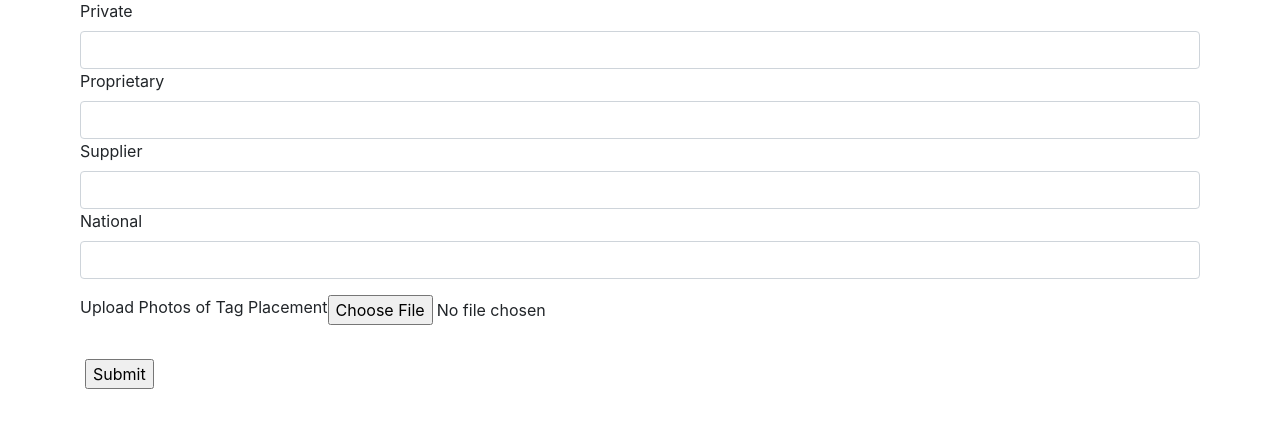
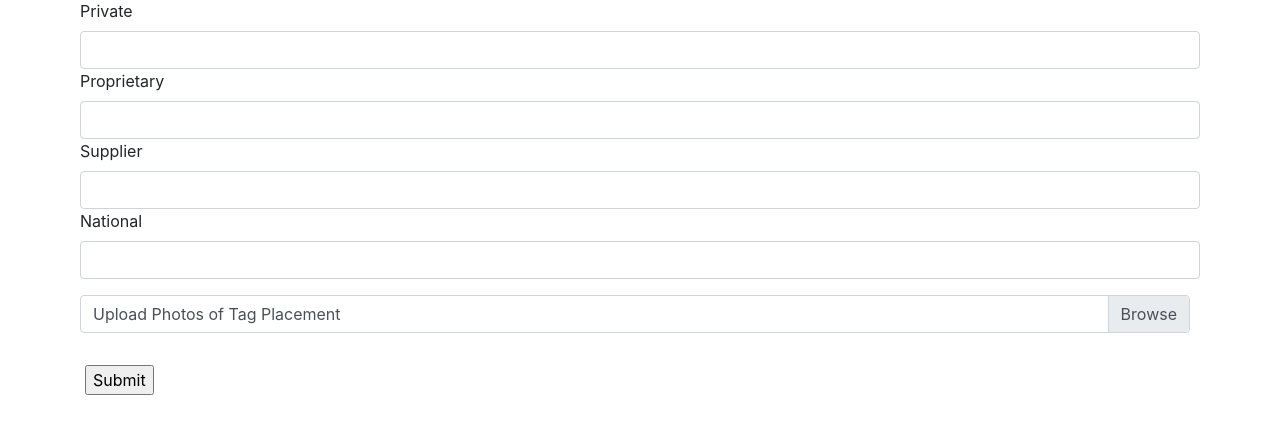
Before and after one commit to rnguyen18/RFID_Web_Portal, a Django app: page /form/new/ in a window 1280 px wide. Shown: the part 1406-1833 px from the top of the page. Before the commit the page ends 1795 px from the top, so only its background shows below. Run offline with Django 3.2, Linux system fonts and the light colour scheme; some libraries are stand-ins or nearby versions.

Commit message:
Added path to nonusers generating forms and edited file selection

```diff
--- a/Web Portal/walmart/templates/walmart/base.html
+++ b/Web Portal/walmart/templates/walmart/base.html
@@ -7,8 +7,6 @@
 
     <!-- Bootstrap CSS -->
     <link rel="stylesheet" href="https://maxcdn.bootstrapcdn.com/bootstrap/4.0.0/css/bootstrap.min.css" integrity="sha384-Gn5384xqQ1aoWXA+058RXPxPg6fy4IWvTNh0E263XmFcJlSAwiGgFAW/dAiS6JXm" crossorigin="anonymous">
-
-    <!-- <link rel="stylesheet" type="text/css" href="{% static 'walmart/main.css' %}"> -->
 
     <title>Vendor Form</title>
 </head>
--- a/Web Portal/walmart/templates/walmart/form_new.html
+++ b/Web Portal/walmart/templates/walmart/form_new.html
@@ -103,9 +103,9 @@
             <input text="text" class="form-control" name="nationalBrand" id="id_nationalBrand" placeholder="" value="{{ object.nationalBrand }}">
         </div>
 
-        <div class="form-row my-3">
-            <label for="id_files">Upload Photos of Tag Placement</label>
-            <input type="file" name="photoFiles" id="id_files">
+        <div class="form-row my-3 custom-file">
+            <input class="custom-file-input" type="file" name="photoFiles" id="id_files">
+            <label class="custom-file-label" for="id_files">Upload Photos of Tag Placement</label>
         </div>
 
         <input class="my-3" type="submit" value="Submit">
--- a/Web Portal/walmart/views.py
+++ b/Web Portal/walmart/views.py
@@ -37,12 +37,11 @@ def form(request):
         form_entry.save()
         messages.success(request, "Form {} was successfully created!".format(form_entry.ID))
 
-
         subject = 'Vender Form {}'.format(form_entry.ID)
         message = 'Hello {},\n\nWe have received your vender form and it is attached below as well!\n\nThanks,\nAuburn RFID Lab'.format(form_entry.senderName)
         email_from = settings.EMAIL_HOST_USER
         recipient_list = [form_entry.senderEmail]
-        #send_mail( subject, message, email_from, recipient_list )
+
         email = EmailMessage(
             subject,
             message,
@@ -54,7 +53,11 @@ def form(request):
         )
         email.attach_file('media/pdfs/Vendor_Form_{}.pdf'.format(form_entry.ID))
         email.send()
-        return HttpResponseRedirect(reverse('form-detail', args=[form_entry.ID]))
+
+        if request.user.is_active:
+            return HttpResponseRedirect(reverse('form-detail', args=[form_entry.ID]))
+        else:
+            return HttpResponseRedirect(reverse('home'))
     else:
         return render(request, 'walmart/form_new.html')
 
```
Also changed, not shown: Web Portal/db.sqlite3.
